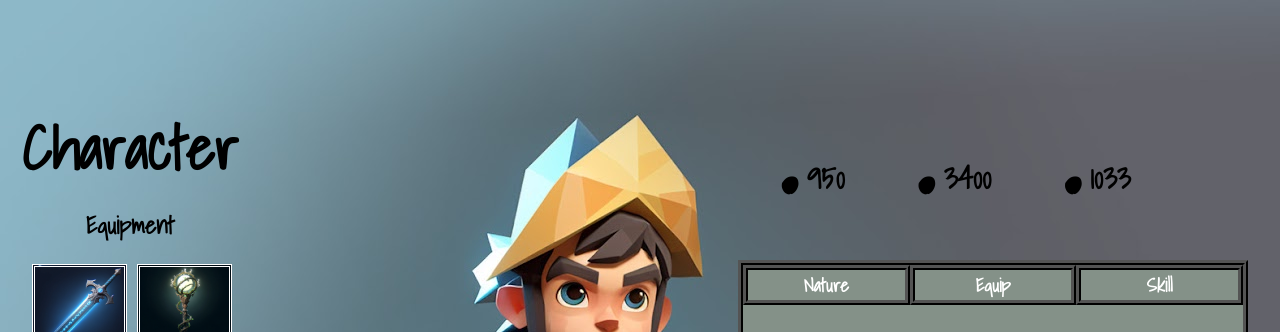
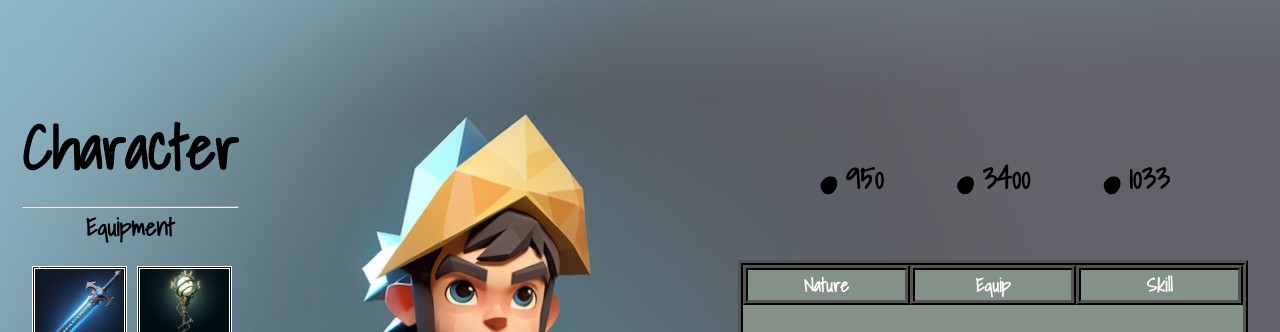
Before and after one commit to Sander9714/GUI-element, a plain HTML site: page index.html in a window 1280 px wide. Shown: the top 332 px of the page. Drawn offline with Linux system fonts and the light colour scheme; a web font is replaced by a local one.

Commit message:
bakgrunn og diverse

```diff
--- a/index.html
+++ b/index.html
@@ -15,6 +15,7 @@
   <body>
     <div class="venstre">
       <h1 class="character">Character</h1>
+      <hr />
       <h2 class="equip">Equipment</h2>
       <div class="boxes">
         <div class="box-1"></div>
--- a/style.css
+++ b/style.css
@@ -8,6 +8,8 @@ body {
   flex-direction: row;
   justify-content: center;
   background-image: url(./images/bakgrunn.jpg);
+  background-size: cover;
+  background-position: 40%;
   margin-top: 100px;
   font-family: "Shadows Into Light", cursive;
   font-weight: 400;
@@ -21,7 +23,6 @@ body {
 .character {
   margin-bottom: 10px;
   font-size: 60px;
-  list-style-type: ;
 }
 .boxes {
   display: grid;
@@ -124,9 +125,8 @@ ul {
   font-size: 30px;
   display: flex;
   flex-direction: row;
-  justify-content: flex-start;
+  justify-content: center;
   margin-bottom: 0px;
-
   padding-left: 20px;
 }
 li {
```
